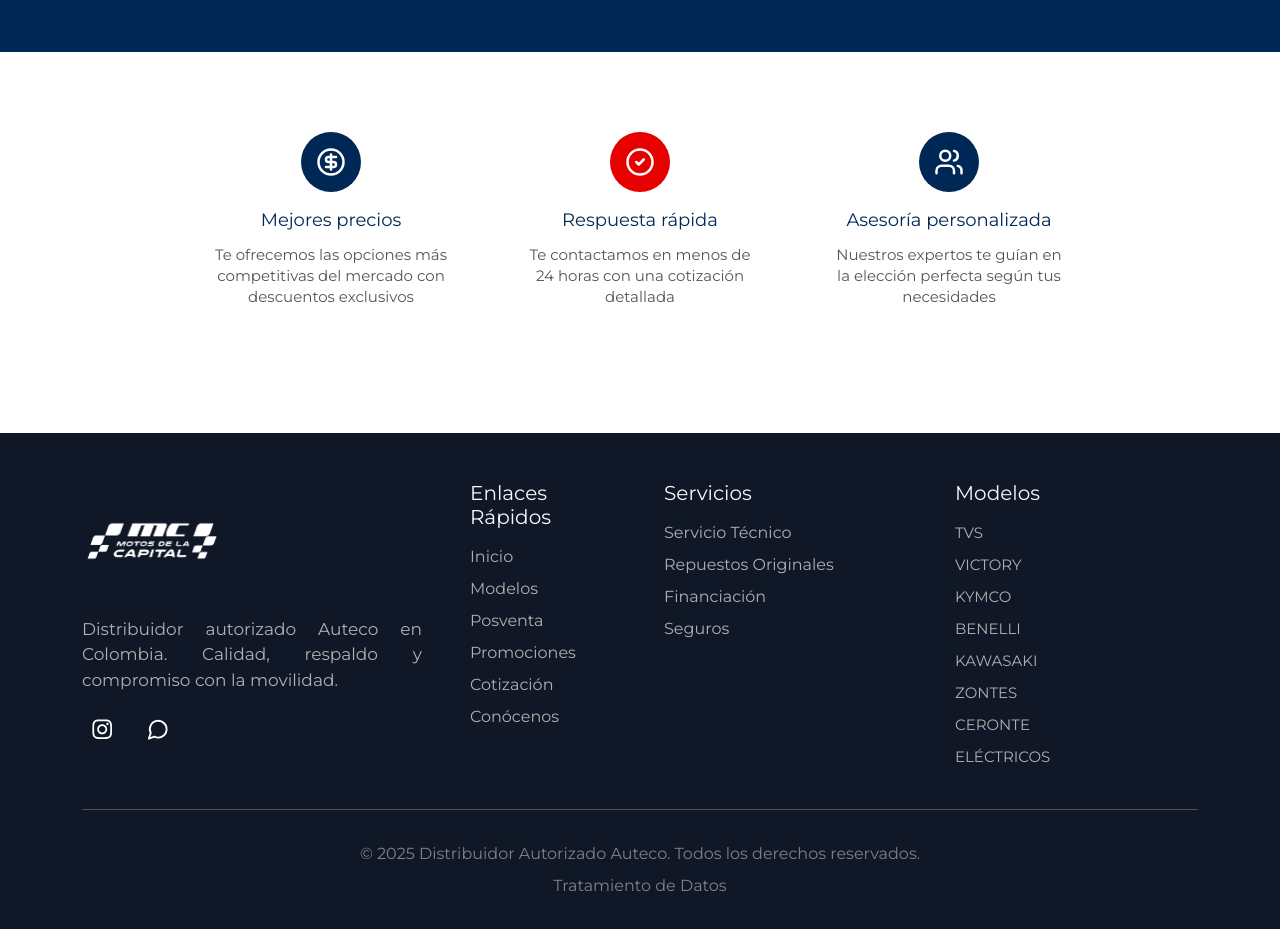
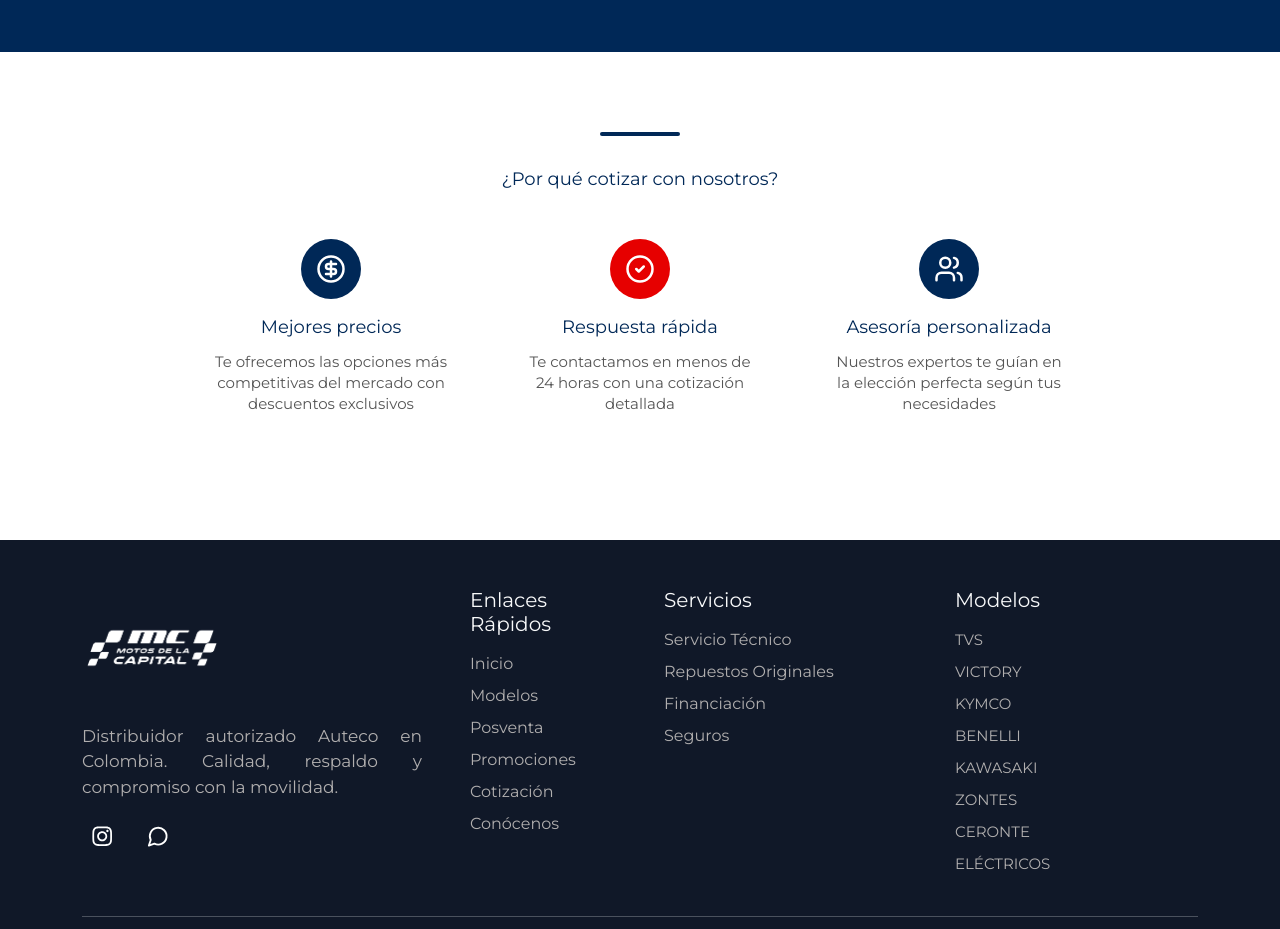
Before and after one commit to JeanGoP/pwmotosdelacapital, a React (Vite) app: page /#/cotizacion in a window 1280 px wide. Shown: the part 1640-2569 px from the top of the page. Built offline with nearby package versions, Linux system fonts and the light colour scheme; no server answers; sample sign-in values are in the browser's storage.

Commit message:
Jmalambo: cotizacion, promocion

```diff
--- a/src/pages/cotizacion/cotizacion.css
+++ b/src/pages/cotizacion/cotizacion.css
@@ -53,3 +53,16 @@
     line-height: 1.1;
     font-family: Poppins, sans-serif;
   }
+  .linea-container {
+    width: 100%;
+    display: flex;
+    justify-content: center;
+    margin: 30px 0;
+  }
+
+  .linea-decorativa {
+    width: 80px;
+    height: 4px;
+    background-color: #002857;
+    border-radius: 4px;
+  }
--- a/src/pages/cotizacion/index.jsx
+++ b/src/pages/cotizacion/index.jsx
@@ -63,8 +63,12 @@ export function Cotizacion() {
       </div>
       <div style={{ background: '#ffffff' }}>
         <div className="container" style={{ paddingBottom: "80px", paddingTop: '50px' }}>
-
-
+        <div className="linea-container">
+      <span className="linea-decorativa"></span>
+    </div>
+          <div className="row justify-content-center align-items-center text-center">
+            <p className="" style={{ fontSize: '18px', color: '#002857' }}>¿Por qué cotizar con nosotros?</p>
+          </div>
           <div className="cotizacion-container-card">
 
             {dataCotizacion.map((item, index) => (
--- a/src/pages/promocion/index.jsx
+++ b/src/pages/promocion/index.jsx
@@ -141,7 +141,7 @@ export function Promocion() {
             </div>
             <div style={{ background: '#002857', paddingBottom: '40px' }}>
                 <div className="terminos-wrapper">
-                    <h2 className="terminos-title">Términos y condiciones</h2>
+                    <p className="terminos-title">Términos y condiciones</p>
 
                     <ul className="terminos-list">
                         <li>Las promociones están sujetas a disponibilidad de inventario.</li>
--- a/src/pages/promocion/promocion.css
+++ b/src/pages/promocion/promocion.css
@@ -61,7 +61,7 @@
     font-size: 1.8rem;
     margin-bottom: 25px;
     color: #002857;
-    font-weight: 600;
+
   }
 
   .terminos-list {
```
Lines whose indentation alone changed are shown as unchanged.
